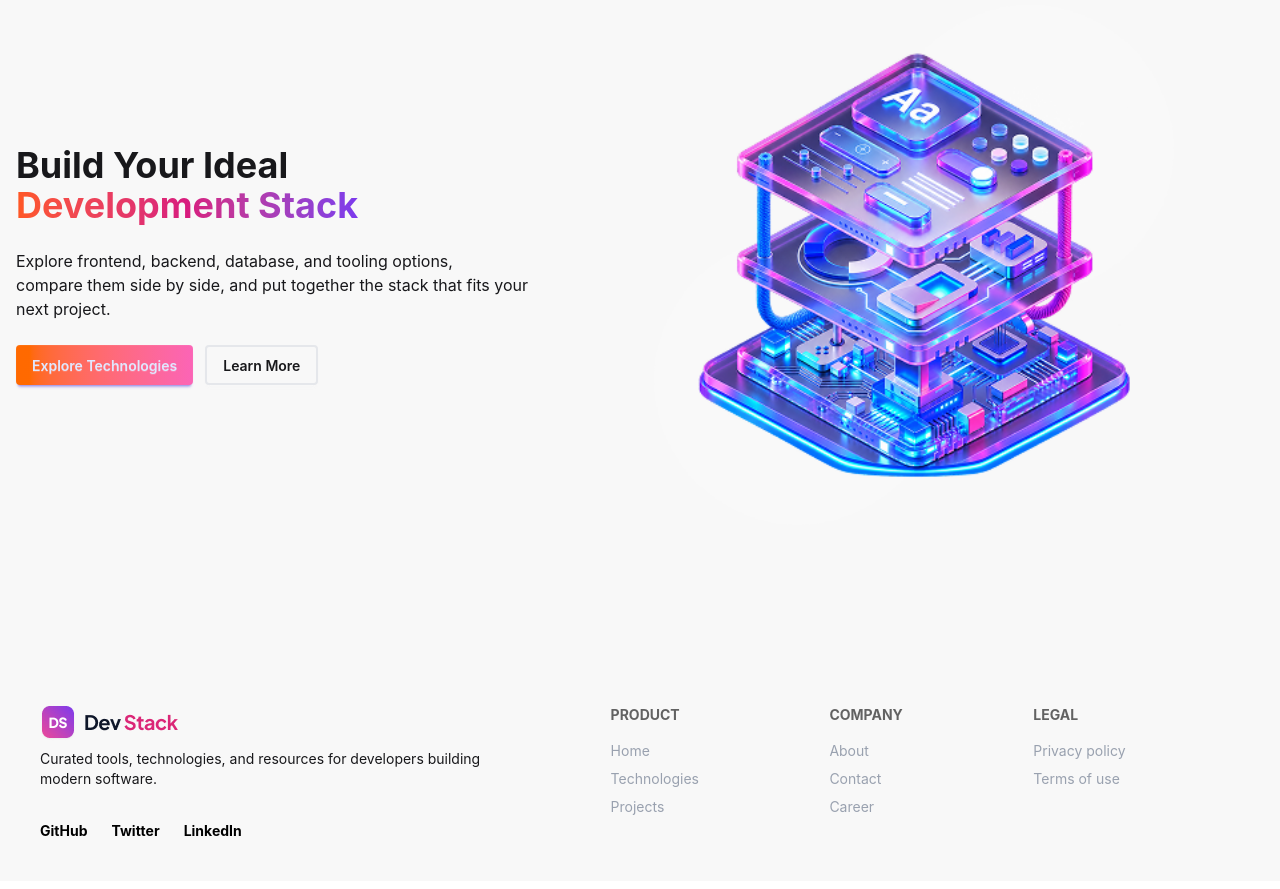
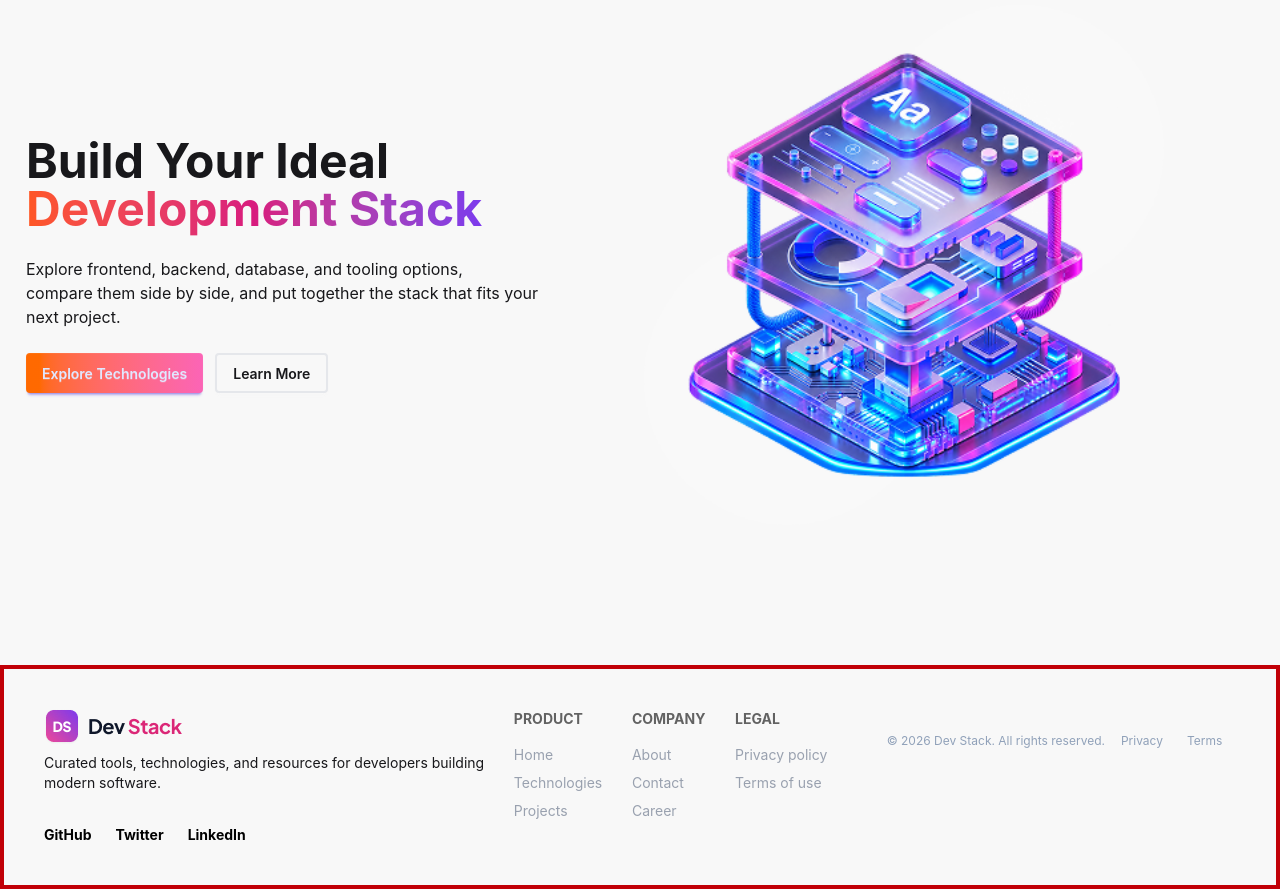
Before and after one commit to Arif2ankhi/Dev-Stack-2026, a React (Vite) app: page / in a window 1280 px wide. Shown: the part 200-1089 px from the top of the page. Built offline with nearby package versions, Linux system fonts and the light colour scheme.

Commit message:
Footer added

```diff
--- a/src/components/Banner.tsx
+++ b/src/components/Banner.tsx
@@ -6,13 +6,15 @@ const Banner = () => {
         <img src={BannerImg} alt="" className="h-[700px] w-[700px] " />
 
         <div>
-          <h1 className="text-4xl font-bold ">
+          <h1 className="text-5xl font-bold ">
             Build Your Ideal <br />
-            <span className="bg-gradient-to-r from-[#FF5722] via-[#D81B7E] to-[#7C3AED] bg-clip-text text-transparent ">Development Stack</span>
+            <span className="bg-gradient-to-r from-[#FF5722] via-[#D81B7E] to-[#7C3AED] bg-clip-text text-transparent ">
+              Development Stack
+            </span>
           </h1>
           <p className="py-6">
             Explore frontend, backend, database, and tooling options, <br />
-            compare them side by side, and put together the stack that fits your
+            compare them side by side, and put together the stack that fits your <br />
             next project.
           </p>
           <div className="gap-8">
--- a/src/components/Footer.tsx
+++ b/src/components/Footer.tsx
@@ -1,24 +1,29 @@
-import logo from '../assets/logo-text.png'
-import '../../node_modules/daisyui/components/divider.css';
+import logo from "../assets/logo-text.png";
+
 
 const Footer = () => {
   return (
-        <footer className="footer sm:footer-horizontal bg-base-200 text-base-content p-10">
-  <aside>
+    <footer className="footer sm:footer-horizontal bg-base-200 text-base-content p-10 border-4 border-red-700 container mx-auto">
+      <aside >
         <img src={logo} alt="" />
 
         <p>
           Curated tools, technologies, and resources for developers building
-
           <br />
           modern software.
         </p>
 
         <div>
-    <ul className='flex gap-6 font-bold text-black mt-6'>
-        <li><a>GitHub</a></li>
-      <li><a>Twitter</a></li>
-      <li><a>LinkedIn</a></li>
+          <ul className="flex gap-6 font-bold text-black mt-6">
+            <li>
+              <a>GitHub</a>
+            </li>
+            <li>
+              <a>Twitter</a>
+            </li>
+            <li>
+              <a>LinkedIn</a>
+            </li>
           </ul>
         </div>
       </aside>
@@ -29,23 +34,29 @@ const Footer = () => {
         <a className="link link-hover text-gray-400">Home</a>
         <a className="link link-hover text-gray-400">Technologies</a>
         <a className="link link-hover text-gray-400">Projects</a>
-
       </nav>
       <nav>
         <h6 className="footer-title font-bold text-black">Company</h6>
         <a className="link link-hover text-gray-400">About </a>
         <a className="link link-hover text-gray-400">Contact</a>
         <a className="link link-hover text-gray-400">Career</a>
-
       </nav>
       <nav>
         <h6 className="footer-title font-bold text-black">Legal</h6>
         <a className="link link-hover text-gray-400">Privacy policy</a>
         <a className="link link-hover text-gray-400">Terms of use</a>
       </nav>
+      {/* Divider Line */}
+        <div className="border-t border-slate-100" />
 
-
-
+        {/* Bottom Section */}
+        <div className="pt-6 flex flex-col sm:flex-row items-center justify-between text-xs text-slate-400 gap-4">
+          <p>© 2026 Dev Stack. All rights reserved.</p>
+          <div className="flex items-center gap-6">
+            <a href="#" className="hover:text-slate-600 transition-colors">Privacy</a>
+            <a href="#" className="hover:text-slate-600 transition-colors">Terms</a>
+          </div>
+        </div>
 
 
 
@@ -55,21 +66,23 @@ const Footer = () => {
 
   );
 
+
+
 };
 
-<div>
+{/* <div>
   <div className="divider"></div>
 
-    <div className='flex justify-between'>
+  <div className="flex justify-between">
     <p>Copyright © 2026 Dev Stack. All rights reserved.</p>
 
-         <div className='flex gap-6'>
+    <div className="flex gap-6">
       <p>Privacy</p>
       <p>Terms</p>
     </div>
+  </div>
+</div>; */}
 
-    </div>
 
-</div>
 
 export default Footer;
```
Also changed, not shown: src/components/Nav.tsx (+19 -15 lines). Lines whose indentation alone changed are shown as unchanged.
